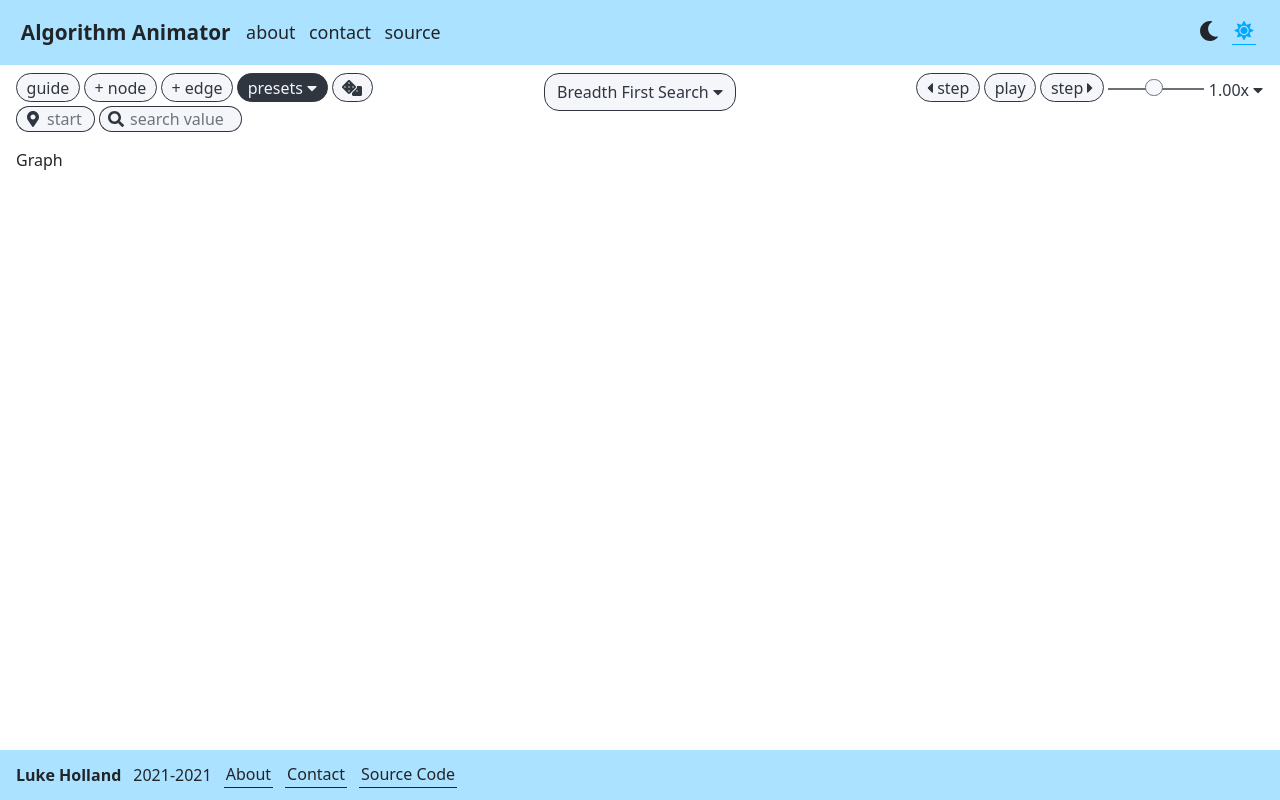
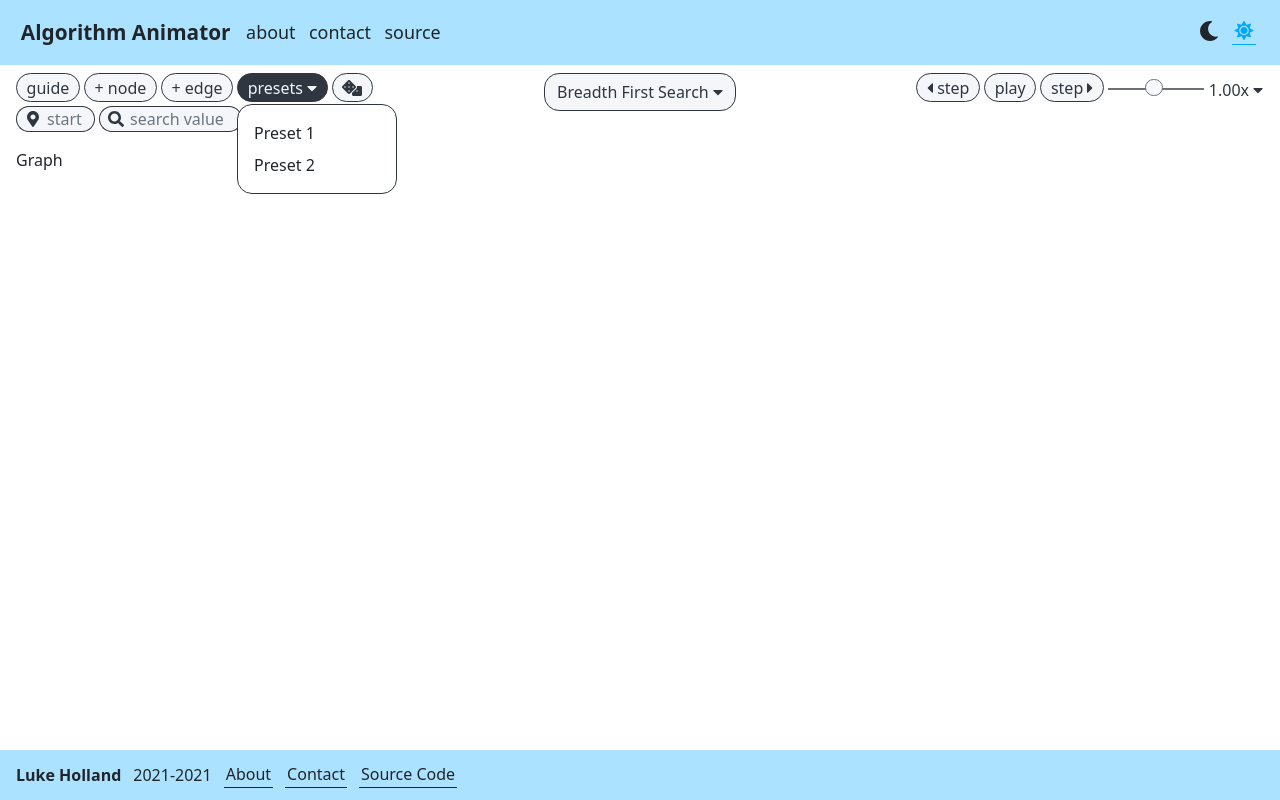
Before and after one commit to AmazonPriime/Algorithm-Animator, a React (Create React App) app: page / in a window 1280 px wide. Both pictures are taken after a click on the button "presets". Built offline with nearby package versions, Linux system fonts and the light colour scheme.

Commit message:
Converted the preset to use a drop down

```diff
--- a/src/components/CreateTools.css
+++ b/src/components/CreateTools.css
@@ -5,6 +5,13 @@
 .top-row > button {
   text-transform: lowercase;
   margin: 0 0.25em 0.25em 0;
+}
+
+.top-row .presets {
+  text-transform: lowercase;
+  margin: 0 0.25em 0.25em 0 !important;
+  font-size: 16px !important;
+  padding: 0.1em 0.6em 0.1em 0.6em;
 }
 
 .bottom-row {
--- a/src/components/CreateTools.js
+++ b/src/components/CreateTools.js
@@ -2,6 +2,7 @@ import React, { useState } from 'react';
 import Button from 'react-bootstrap/Button';
 import FormControl from 'react-bootstrap/FormControl';
 import InputGroup from 'react-bootstrap/InputGroup';
+import Dropdown from 'react-bootstrap/Dropdown';
 import { FontAwesomeIcon } from '@fortawesome/react-fontawesome';
 import {
   faDice,
@@ -46,9 +47,9 @@ const createTools = () => {
         >
           + Edge
         </Button>
-        <Button
-          id="presets"
-          className="button"
+        <Dropdown>
+          <Dropdown.Toggle
+            className="dropdown-toggle presets"
           >
             Presets
             { ' ' }
@@ -56,7 +57,18 @@ const createTools = () => {
               icon={faCaretDown}
               className="icon"
             />
-        </Button>
+          </Dropdown.Toggle>
+          <Dropdown.Menu
+            className="dropdown-menu"
+          >
+            <Dropdown.Item>
+              Preset 1
+            </Dropdown.Item>
+            <Dropdown.Item>
+              Preset 2
+            </Dropdown.Item>
+          </Dropdown.Menu>
+        </Dropdown>
         <Button
           id="random"
           className="button"
```
Lines whose indentation alone changed are shown as unchanged.
